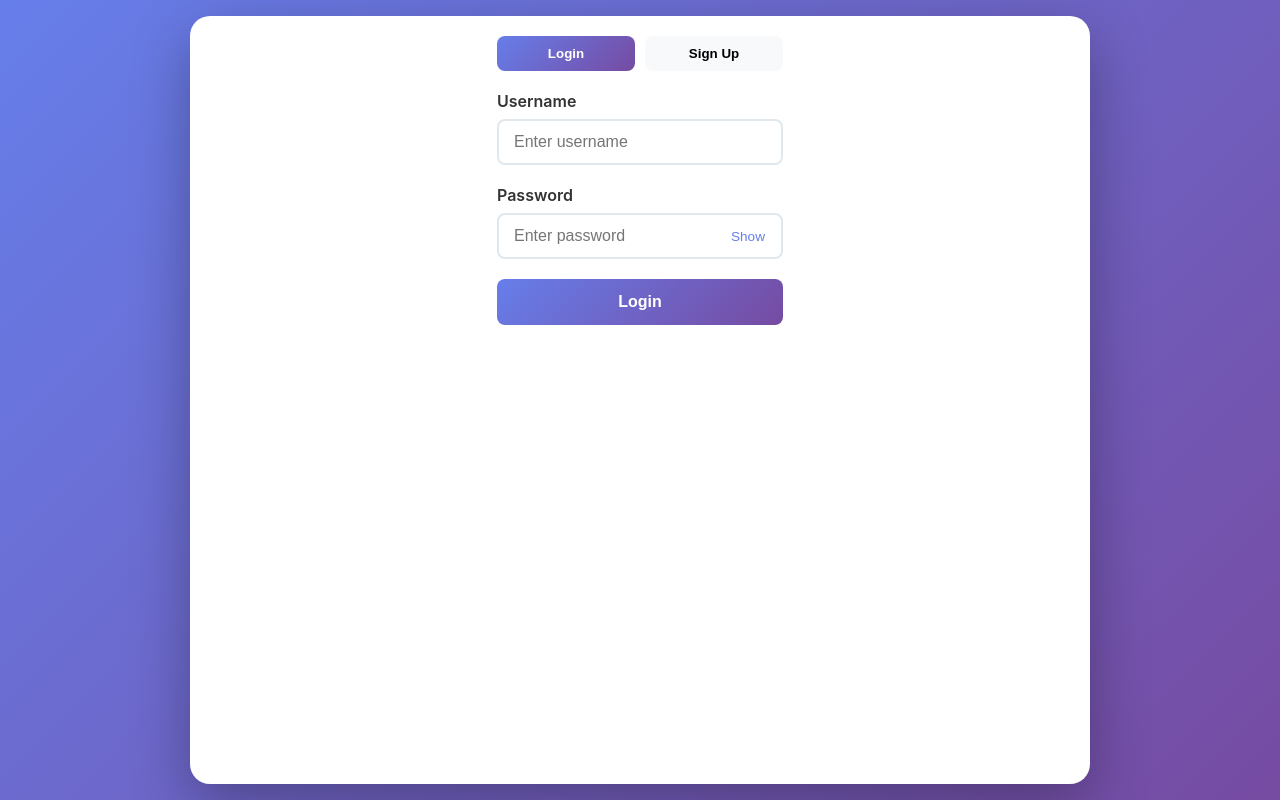
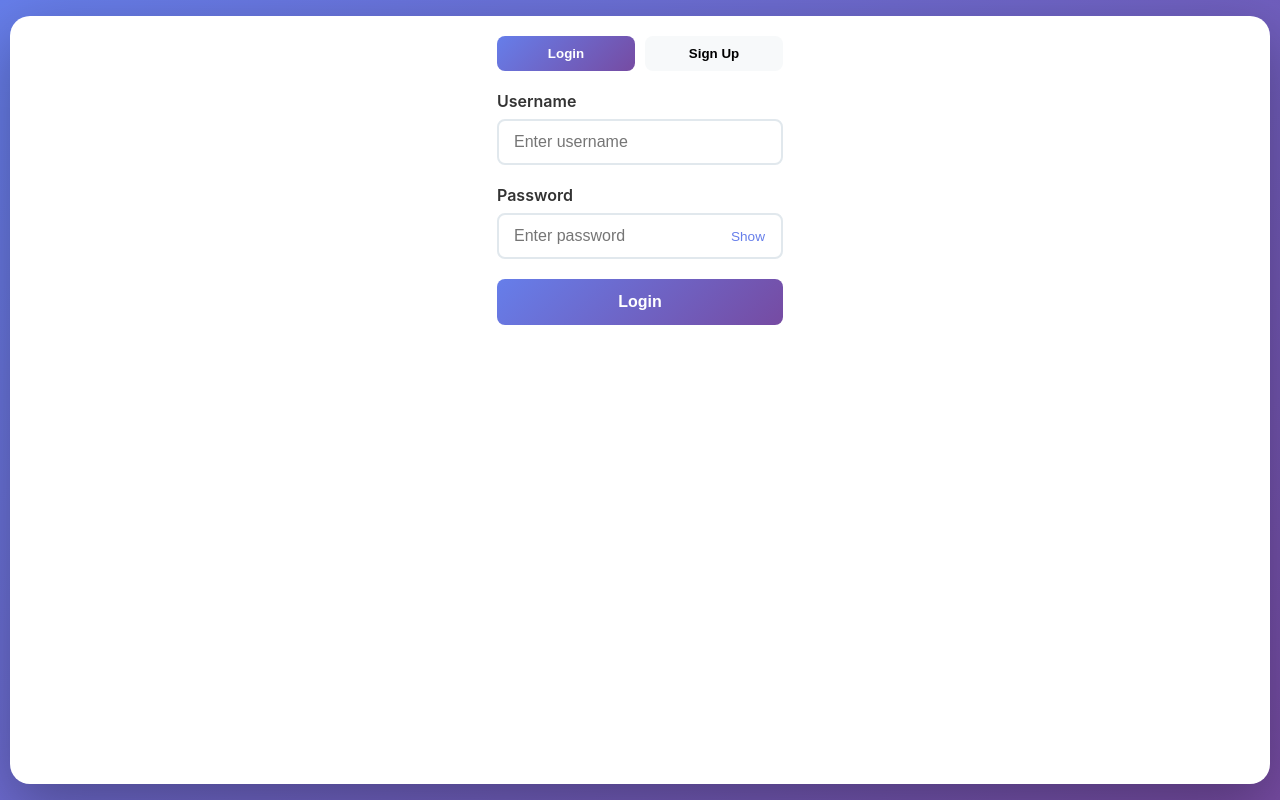
Before and after one commit to wopex6/ChatApp, a plain HTML site: page chatapp_frontend.html in a window 1280 px wide. Drawn offline with Linux system fonts and the light colour scheme.

Commit message:
Increase max-width to 1400px for better horizontal space usage

```diff
--- a/chatapp_frontend.html
+++ b/chatapp_frontend.html
@@ -3,7 +3,7 @@
 <head>
     <meta charset="UTF-8">
     <meta name="viewport" content="width=device-width, initial-scale=1.0">
-    <title>ChatApp - Message Ken Tse v6</title>
+    <title>ChatApp - Message Ken Tse v7</title>
     <style>
         * {
             margin: 0;
@@ -26,7 +26,7 @@
             border-radius: 20px;
             box-shadow: 0 20px 60px rgba(0,0,0,0.3);
             width: 100%;
-            max-width: 900px;
+            max-width: 1400px;
             height: 96vh;
             max-height: none;
             overflow: hidden;
```
